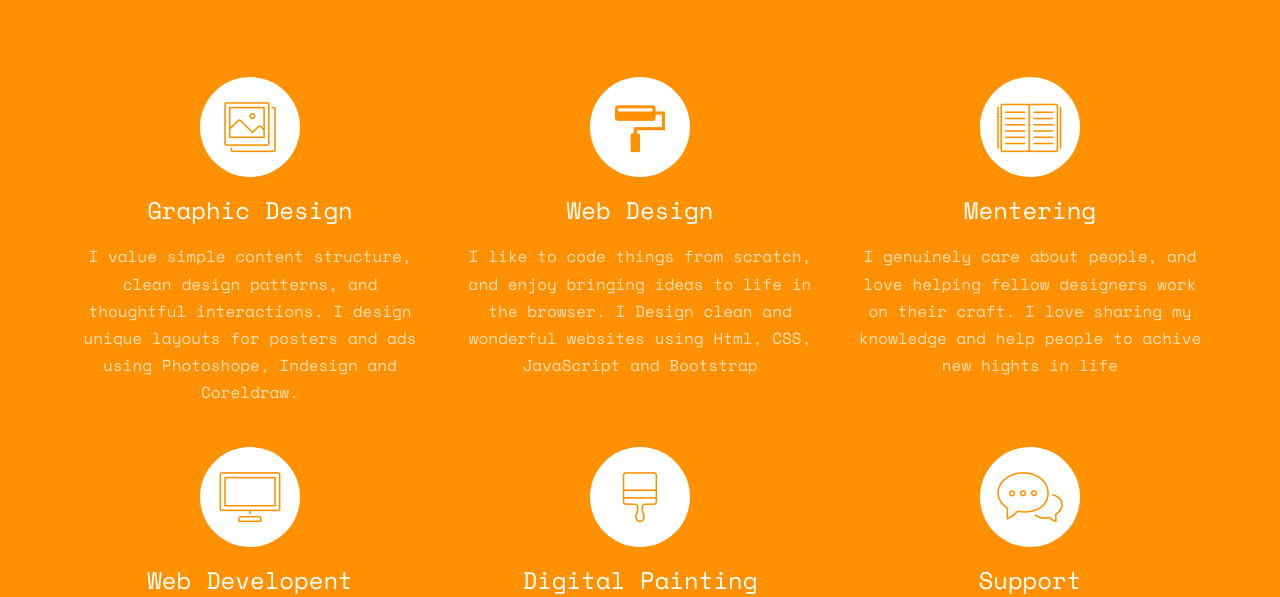
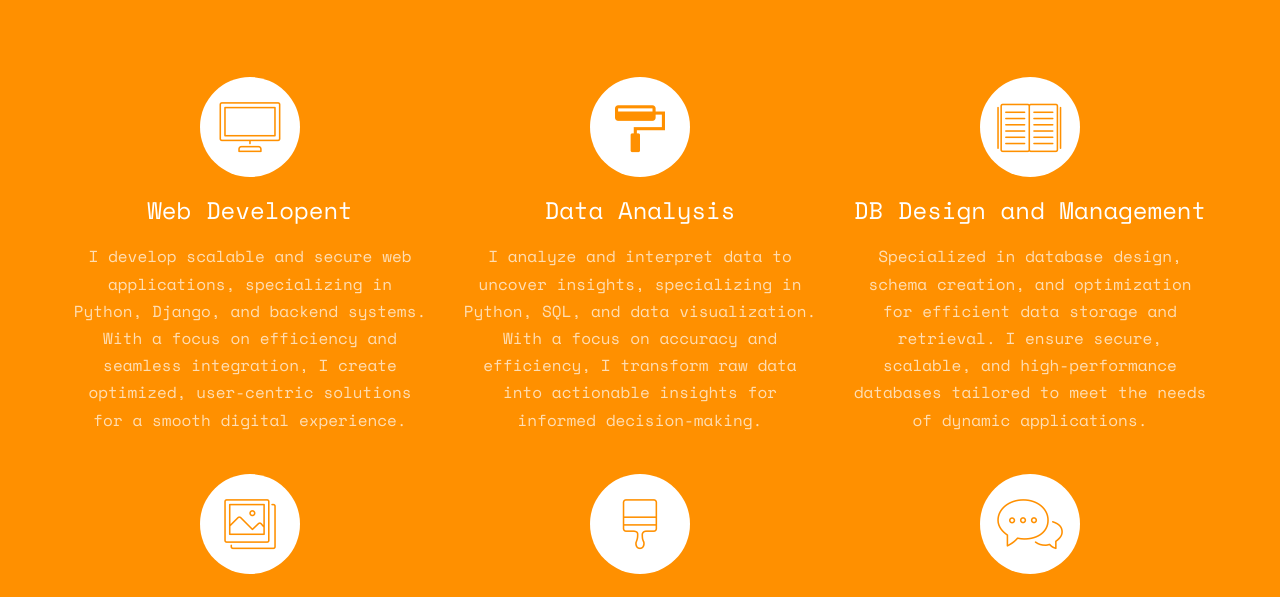
Before and after one commit to rasheedkotoor/MeWeb6, a plain HTML site: page services.html in a window 1280 px wide. Shown: the part 285-882 px from the top of the page. Drawn offline with nearby package versions, Linux system fonts and the light colour scheme; some packages are replaced by stand-ins of ours; no server answers; files whose address does not match are found by name.

Commit message:
services updated

```diff
--- a/services.html
+++ b/services.html
@@ -10,17 +10,6 @@
 	<meta name="keywords"
 		content="Abdul Rasheed, Kotoor, Software Developer, language specialist, Python Django, Web Developer" />
 	<meta name="author" content="Abdul Rasheed" />
-
-	<!-- Facebook and Twitter integration -->
-	<!-- <meta property="og:title" content=""/>
-	<meta property="og:image" content=""/>
-	<meta property="og:url" content=""/>
-	<meta property="og:site_name" content=""/>
-	<meta property="og:description" content=""/>
-	<meta name="twitter:title" content="" />
-	<meta name="twitter:image" content="" />
-	<meta name="twitter:url" content="" />
-	<meta name="twitter:card" content="" /> -->
 
 	<link href="https://fonts.googleapis.com/css?family=Space+Mono" rel="stylesheet">
 	<link href="https://fonts.googleapis.com/css?family=Kaushan+Script" rel="stylesheet">
@@ -79,6 +68,50 @@
 						<div class="col-md-4 text-center">
 							<div class="feature-left">
 								<span class="icon">
+									<i class="icon-desktop"></i>
+								</span>
+								<div class="feature-copy">
+									<h3>Web Developent</h3>
+									<p>I develop scalable and secure web applications, specializing in Python, Django, and backend systems.
+										With a focus on efficiency and seamless integration,
+										I create optimized, user-centric solutions for a smooth digital experience.
+									</p>
+								</div>
+							</div>
+						</div>
+						<div class="col-md-4 text-center">
+							<div class="feature-left">
+								<span class="icon">
+									<i class="icon-paint-format"></i>
+								</span>
+								<div class="feature-copy">
+									<h3>Data Analysis</h3>
+									<p>I analyze and interpret data to uncover insights, specializing in Python, SQL, and data visualization.
+										With a focus on accuracy and efficiency, I transform raw data into actionable insights for informed decision-making.
+									</p>
+								</div>
+							</div>
+
+						</div>
+						<div class="col-md-4 text-center">
+							<div class="feature-left">
+								<span class="icon">
+									<i class="icon-book-open"></i>
+								</span>
+								<div class="feature-copy">
+									<h3>DB Design and Management</h3>
+									<p>Specialized in database design, schema creation, and optimization for efficient data storage and retrieval.
+										I ensure secure, scalable, and high-performance databases tailored to meet the needs of dynamic applications.
+									</p>
+								</div>
+							</div>
+						</div>
+					</div>
+
+					<div class="row">
+						<div class="col-md-4 text-center">
+							<div class="feature-left">
+								<span class="icon">
 									<i class="icon-pictures"></i>
 								</span>
 								<div class="feature-copy">
@@ -89,53 +122,6 @@
 								</div>
 							</div>
 						</div>
-
-						<div class="col-md-4 text-center">
-							<div class="feature-left">
-								<span class="icon">
-									<i class="icon-paint-format"></i>
-								</span>
-								<div class="feature-copy">
-									<h3>Web Design</h3>
-									<p>I like to code things from scratch, and enjoy bringing ideas to life in the browser.
-										I Design clean and wonderful websites using Html, CSS, JavaScript and Bootstrap</p>
-								</div>
-							</div>
-
-						</div>
-						<div class="col-md-4 text-center">
-							<div class="feature-left">
-								<span class="icon">
-									<i class="icon-book-open"></i>
-								</span>
-								<div class="feature-copy">
-									<h3>Mentering</h3>
-									<p>I genuinely care about people, and love helping fellow designers work on their craft.
-										I love sharing my knowledge and help people to achive new hights in life
-									</p>
-								</div>
-							</div>
-						</div>
-					</div>
-
-
-					<div class="row">
-						<div class="col-md-4 text-center">
-
-							<div class="feature-left">
-								<span class="icon">
-									<i class="icon-desktop"></i>
-								</span>
-								<div class="feature-copy">
-									<h3>Web Developent</h3>
-									<p>I like to code from scratch and solve problems in codes to develope creative and functional
-										websites. I showcase my skills in backend development through Paython.
-									</p>
-								</div>
-							</div>
-
-						</div>
-
 						<div class="col-md-4 text-center">
 							<div class="feature-left">
 								<span class="icon">
```
